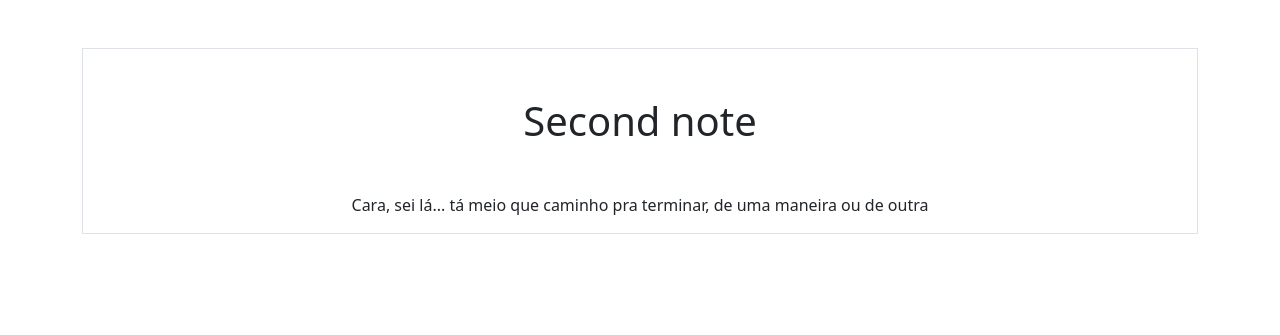
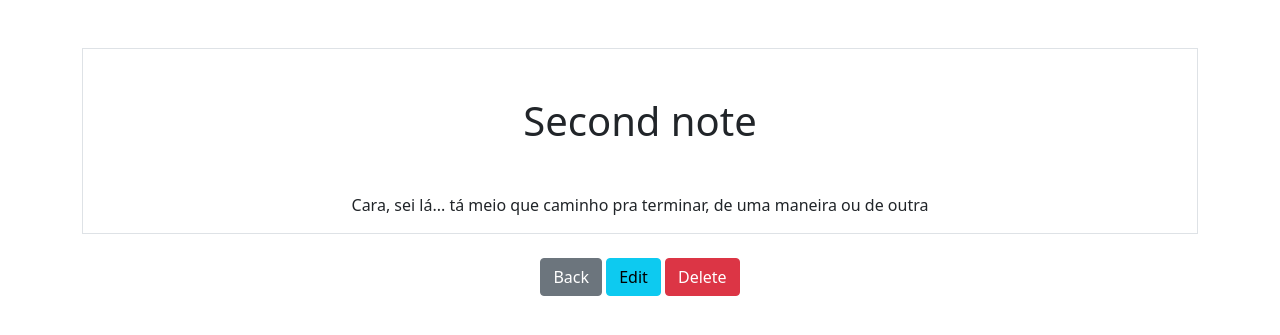
Before and after one commit to sfspacov/Django-Essential-Training, a Django app: page /smart/notes/2 in a window 1280 px wide. Shown: the top 335 px of the page. Run offline with Django 4.2, Linux system fonts and the light colour scheme; data comes from the database, SQL or seed files in the repository; both versions use the stored data as it was after the commit.

Commit message:
Finish crud operations

```diff
--- a/notes/templates/notes/notes_detail.html
+++ b/notes/templates/notes/notes_detail.html
@@ -5,4 +5,8 @@
     <h1 class="my-5">{{note.title}}</h1>
     <p>{{note.text}}</p>
 </div>
+<br>
+<a href="{% url 'notes.list' %}" class="btn btn-secondary">Back</a>
+<a href="{% url 'notes.update' pk=note.id %}" class="btn btn-info">Edit</a>
+<a href="{% url 'notes.delete' pk=note.id %}" class="btn btn-danger">Delete</a>
 {% endblock %}
--- a/notes/templates/notes/notes_form.html
+++ b/notes/templates/notes/notes_form.html
@@ -1,12 +1,14 @@
 {% extends "base.html" %}
 {% block content %}
-<form action="{% url 'notes.new' %}" method="POST">{% csrf_token %}
+<form method="POST">{% csrf_token %}
     {{ form }}
-    <button type="submit" class="btn btn-primary my-5">Submit</button>
+    <a href="{% url 'notes.list' %}" class="btn btn-danger">Cancel</a>
+    <button type="submit" class="btn btn-primary">Submit</button>
 </form>
 {% if form.errors %}
 <div class="alert alert-danger my-5">
     {{form.errors.title.as_text}}
 </div>
+<br>
 {% endif %}
 {% endblock %}
--- a/notes/urls.py
+++ b/notes/urls.py
@@ -4,5 +4,7 @@ from . import views
 urlpatterns = [
     path('notes', views.NotesListView.as_view(), name="notes.list"),
     path('notes/new', views.NotesCreateView.as_view(), name="notes.new"),
+    path('notes/<int:pk>/delete', views.NotesDeleteView.as_view(), name="notes.delete"),
+    path('notes/<int:pk>/edit', views.NotesUpdateView.as_view(), name="notes.update"),
     path('notes/<int:pk>', views.NotesDetailView.as_view(), name="notes.detail"),
 ]
--- a/notes/views.py
+++ b/notes/views.py
@@ -1,6 +1,16 @@
-from django.views.generic import CreateView, ListView, DetailView
+from django.views.generic import CreateView, ListView, DetailView, UpdateView, DeleteView
 from .forms import NotesForm
 from .models import Notes
+
+class NotesDeleteView(DeleteView):
+    model = Notes
+    success_url = '/smart/notes'
+    template_name = 'notes/notes_delete.html'
+
+class NotesUpdateView(UpdateView):
+    model = Notes
+    success_url = '/smart/notes'
+    form_class = NotesForm
 
 class NotesCreateView(CreateView):
     model = Notes
```
Also changed, not shown: notes/templates/notes/notes_delete.html (added, +9 -0 lines), db.sqlite3.
